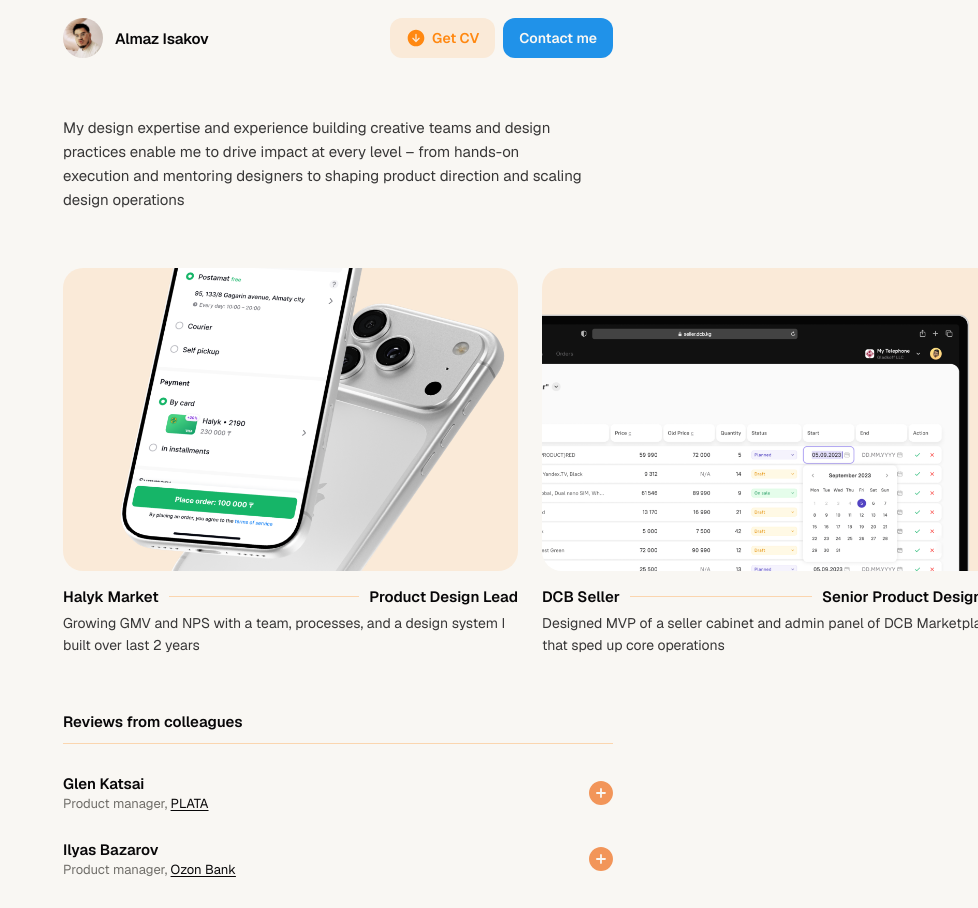
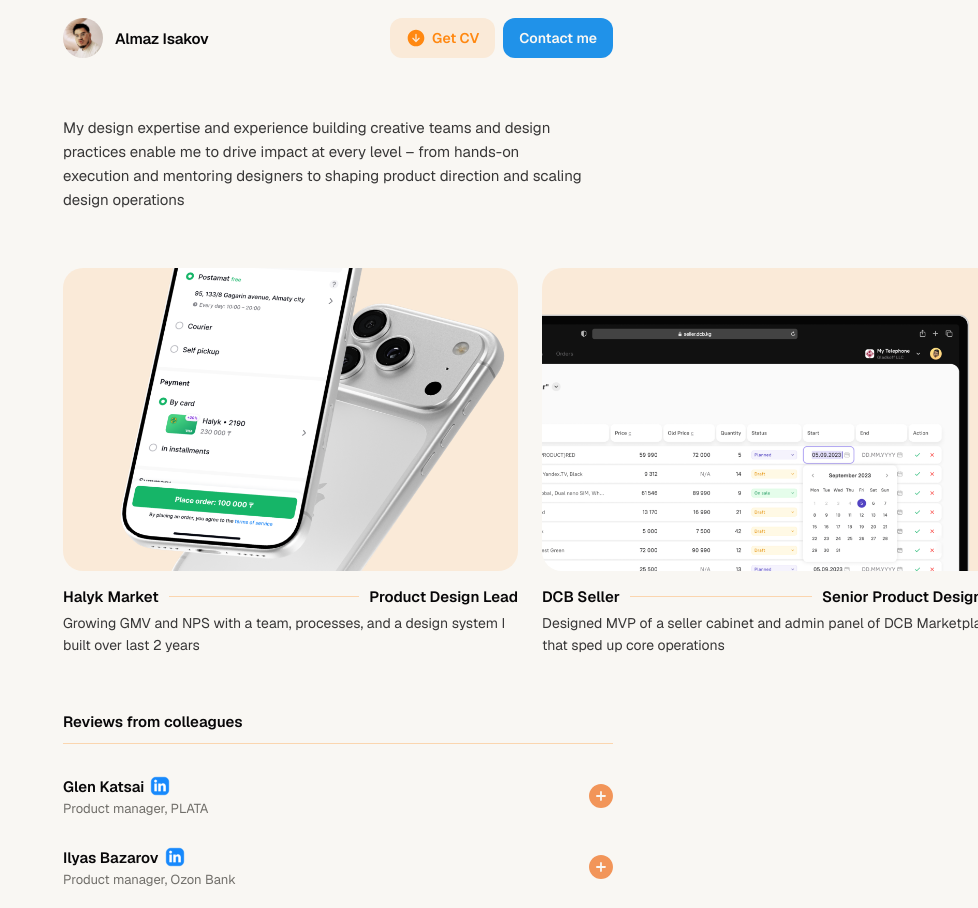
Before and after one commit to almazisak/portfolio, a React (Vite) app: page / in a window 1280 px wide. Shown: the top 908 px of the page, without its empty margins (302-1280 px from the left). Built offline with nearby package versions, Linux system fonts and the light colour scheme.

Commit message:
feat: add LinkedIn icon links to reviewers, drop company links
Co-Authored-By: Claude Sonnet 5 <noreply@anthropic.com>

```diff
--- a/src/pages/HomePage/HomePage.css
+++ b/src/pages/HomePage/HomePage.css
@@ -160,10 +160,19 @@
   color: #706E69;
 }
 
-.review-item__company-link {
-  color: #080708;
-  text-decoration: underline;
-  text-underline-offset: 2px;
+.review-item__name-row {
+  display: flex;
+  align-items: center;
+  gap: 4px;
+}
+
+.review-item__linkedin {
+  display: flex;
+  flex-shrink: 0;
+}
+
+.review-item__linkedin img {
+  display: block;
 }
 
 
--- a/src/pages/HomePage/HomePage.jsx
+++ b/src/pages/HomePage/HomePage.jsx
@@ -6,6 +6,7 @@ import ContactDialog from '../../components/ContactDialog/ContactDialog'
 import balatyIllustration from '../../assets/balaty-illustration.png'
 import halykMarketCover from '../../assets/halyk-market-cover.png'
 import dcbCover from '../../assets/dcb-cover.png'
+import icLinkedin from '../../assets/icons/ic-linkedin.png'
 import './HomePage.css'
 
 function IconToggle({ open }) {
@@ -50,7 +51,7 @@ const REVIEWS = [
     name: 'Glen Katsai',
     rolePrefix: 'Product manager',
     company: 'PLATA',
-    companyUrl: 'https://bancoplata.mx/en',
+    linkedinUrl: 'https://www.linkedin.com/in/glen-katsai/',
     paragraphs: [
       'I had the pleasure of working with Almaz at Halyk Market, where he led a team of 4 designers responsible for the entire customer-facing product experience: from storefront and discovery to checkout and order flows.',
       'I highly recommend Almaz as a design leader. He is already capable of owning the design strategy for a large and complex product end-to-end: building the team, managing it, setting the direction, and delivering results. What I particularly valued in working with Almaz was that we could discuss product goals at a high level without me having to dive into design execution details. I could trust him as a manager to take ownership of the problem and figure out how his team should solve it.',
@@ -63,7 +64,7 @@ const REVIEWS = [
     name: 'Ilyas Bazarov',
     rolePrefix: 'Product manager',
     company: 'Ozon Bank',
-    companyUrl: 'https://finance.ozon.ru/',
+    linkedinUrl: 'https://www.linkedin.com/in/ilyas-bazarov-943590a9/',
     paragraphs: [
       'I\'ve had the pleasure of working closely with Almaz for over four years across various projects and workplaces, and I would want him on every team I lead moving forward. Almaz is a responsible professional with outstanding communication skills, easily finding common ground with people at all levels.',
       'He was a valuable team member who grew quickly and often went beyond "just design." Throughout our collaboration, Almaz demonstrated significant professional growth and took initiative in solving complex problems. His thoughtful approach not only enhances user experience but also adds a unique style and refined taste to the product – both within digital channels and the overall brand, which he understands deeply.',
@@ -76,7 +77,7 @@ const REVIEWS = [
     name: 'Ismar Dzhon',
     rolePrefix: 'Head of Design',
     company: '360.tech',
-    companyUrl: null,
+    linkedinUrl: 'https://www.linkedin.com/in/ismar-dzhon-7ba107a0/',
     paragraphs: [
       'Almaz is one of the most talented product designers I\'ve had the pleasure of working with. He possesses not only technical expertise in creating design systems but also exceptional communication skills, enabling effective collaboration with development teams and product managers.',
       'His systematic approach and ability to see the big picture have helped us optimize processes and improve our products\' quality. Almaz consistently finds ways to make design not only visually appealing but also highly functional – an essential quality in modern IT.',
@@ -172,13 +173,20 @@ export default function HomePage() {
                   aria-expanded={openReview === r.id}
                 >
                   <div className="review-item__meta">
-                    <span className="review-item__name">{r.name}</span>
-                    <span className="review-item__role">
-                      {r.rolePrefix},{' '}
-                      {r.companyUrl
-                        ? <a href={r.companyUrl} target="_blank" rel="noopener noreferrer" className="review-item__company-link">{r.company}</a>
-                        : r.company}
+                    <span className="review-item__name-row">
+                      <span className="review-item__name">{r.name}</span>
+                      <a
+                        href={r.linkedinUrl}
+                        target="_blank"
+                        rel="noopener noreferrer"
+                        className="review-item__linkedin"
+                        aria-label={`${r.name} on LinkedIn`}
+                        onClick={e => e.stopPropagation()}
+                      >
+                        <img src={icLinkedin} alt="" width="24" height="24" />
+                      </a>
                     </span>
+                    <span className="review-item__role">{r.rolePrefix}, {r.company}</span>
                   </div>
                   <IconToggle open={openReview === r.id} />
                 </button>
```
Also changed, not shown: src/assets/icons/ic-linkedin.png (added).
